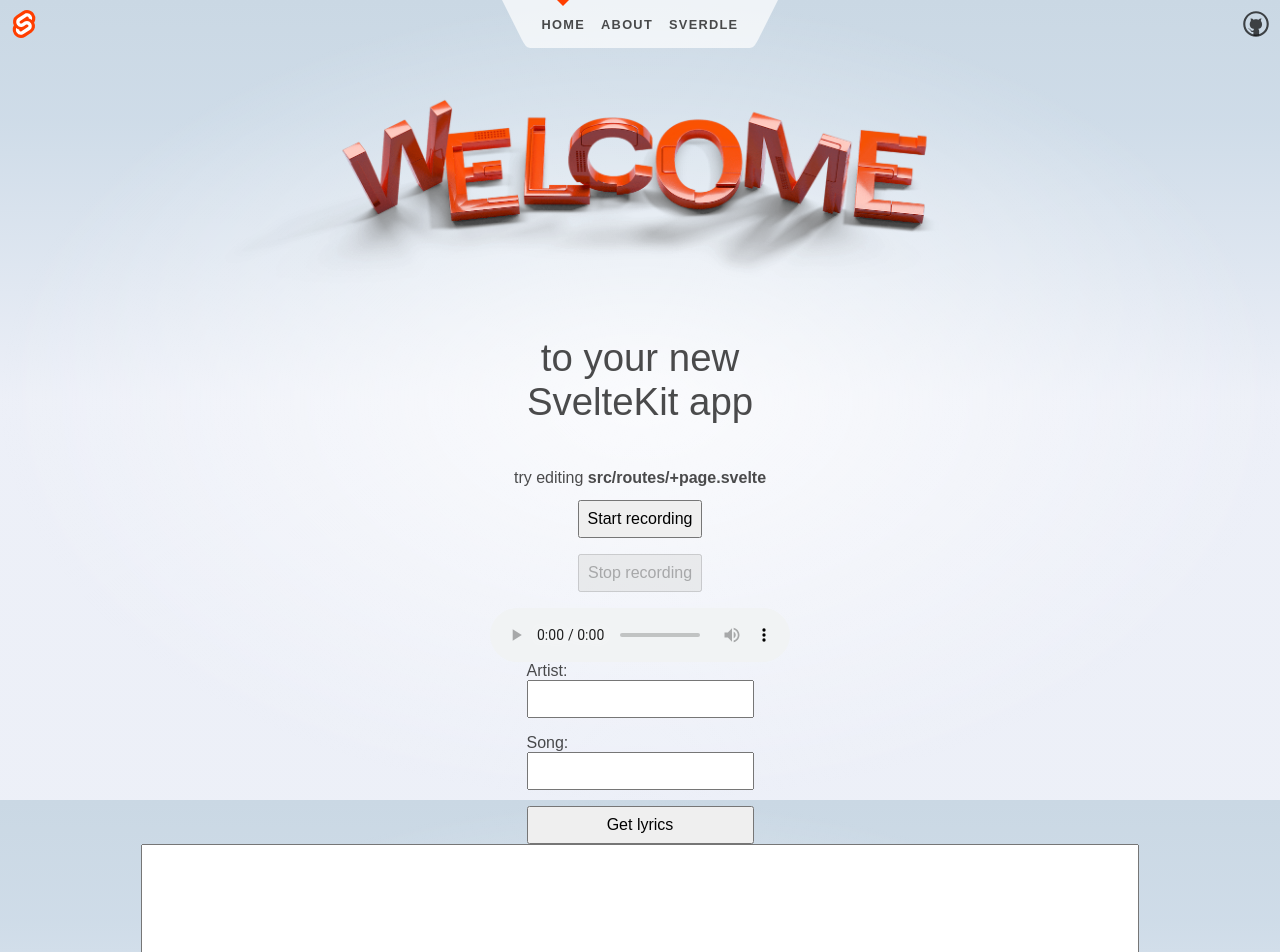
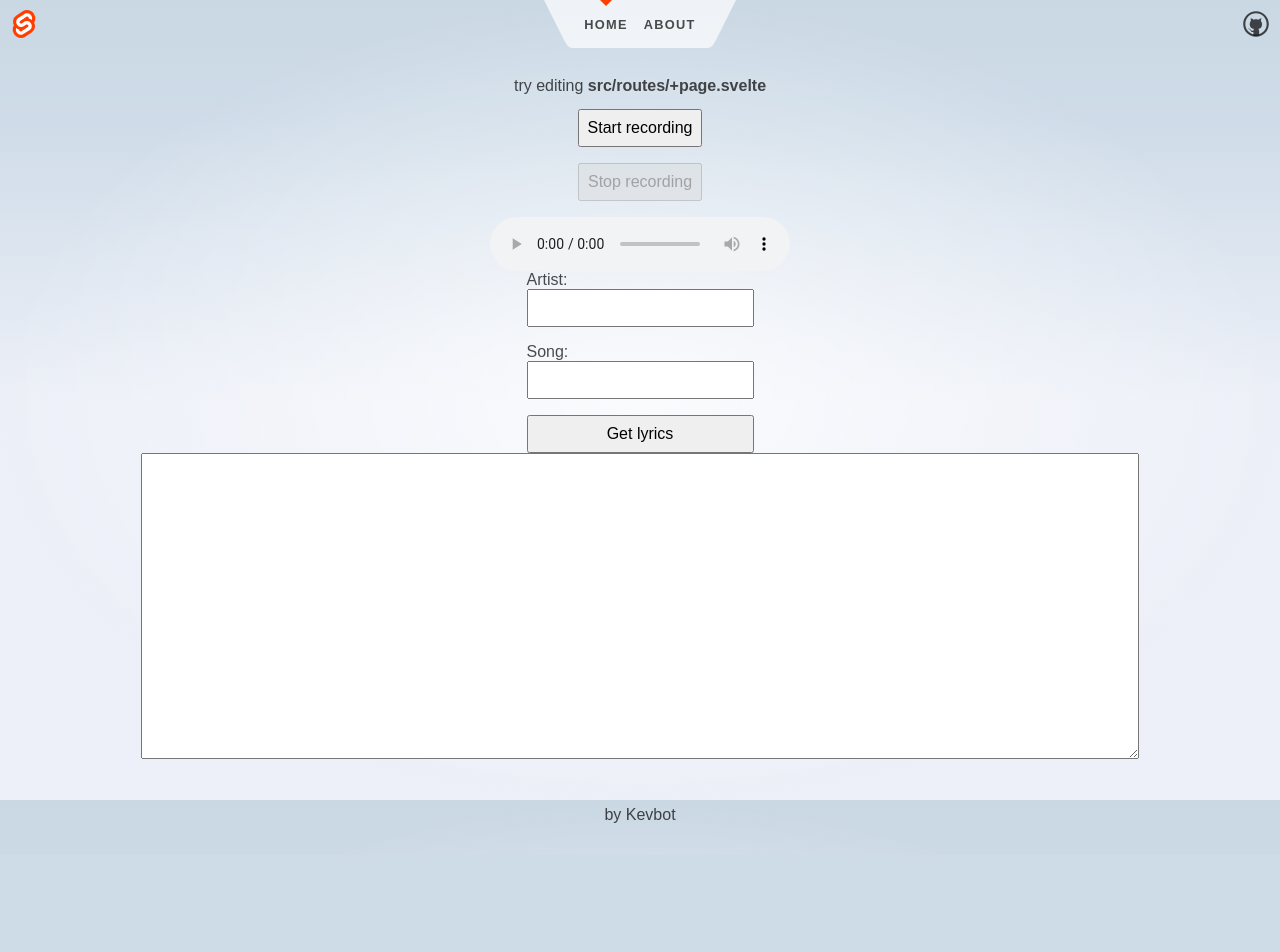
Before and after one commit to kleutzinger/collabeoke, a SvelteKit app: page / in a window 1280 px wide. Shown: the top 952 px of the page. After the commit the page ends 855 px from the top, so only its background shows below. Built offline with nearby package versions, Linux system fonts and the light colour scheme.

Commit message:
force a port, clean up page

```diff
--- a/src/routes/+layout.svelte
+++ b/src/routes/+layout.svelte
@@ -11,7 +11,7 @@
 	</main>
 
 	<footer>
-		<p>visit <a href="https://kit.svelte.dev">kit.svelte.dev</a> to learn SvelteKit</p>
+		<p>by Kevbot</p>
 	</footer>
 </div>
 
--- a/src/routes/+page.svelte
+++ b/src/routes/+page.svelte
@@ -12,17 +12,6 @@
 </svelte:head>
 
 <section>
-	<h1>
-		<span class="welcome">
-			<picture>
-				<source srcset={welcome} type="image/webp" />
-				<img src={welcome_fallback} alt="Welcome" />
-			</picture>
-		</span>
-
-		to your new<br />SvelteKit app
-	</h1>
-
 	<h2>
 		try editing <strong>src/routes/+page.svelte</strong>
 	</h2>
--- a/src/routes/Header.svelte
+++ b/src/routes/Header.svelte
@@ -21,9 +21,6 @@
 			</li>
 			<li aria-current={$page.url.pathname === '/about' ? 'page' : undefined}>
 				<a href="/about">About</a>
-			</li>
-			<li aria-current={$page.url.pathname.startsWith('/sverdle') ? 'page' : undefined}>
-				<a href="/sverdle">Sverdle</a>
 			</li>
 		</ul>
 		<svg viewBox="0 0 2 3" aria-hidden="true">
--- a/vite.config.js
+++ b/vite.config.js
@@ -2,5 +2,8 @@
 import { defineConfig } from 'vite';
 
 export default defineConfig({
+	server: {
+		port: 8000
+	},
 	plugins: [sveltekit()]
 });
```
